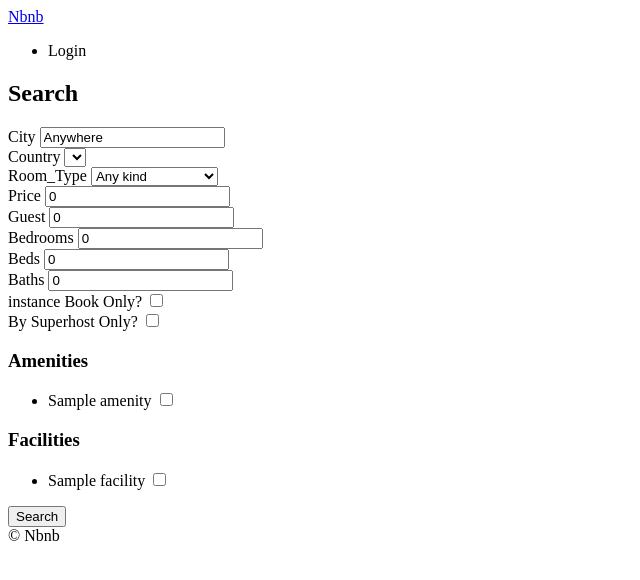
After one commit to wjdgodls7/airbnb-clone, a Django app: page /rooms/search/ in a window 1280 px wide. The commit adds this page. Shown: the top 580 px of the page, without its empty margins (0-640 px from the left). Run offline with Django 4.2, Linux system fonts and the light colour scheme; tables that the repository leaves empty hold one stand-in row (values such as "Sample post"); lists and menus that the app fills with data are empty.

Commit message:
add searching bar

```diff
--- a/config/urls.py
+++ b/config/urls.py
@@ -21,7 +21,7 @@ from django.conf.urls.static import static
 
 urlpatterns = [
     path("", include("core.urls", namespace="core")),
-    path("", include("core.urls", namespace="users")),
+    path("rooms/", include("rooms.urls", namespace="rooms")),
     path("admin/", admin.site.urls),
 ]
 
--- a/core/urls.py
+++ b/core/urls.py
@@ -5,5 +5,5 @@ from rooms import views as room_views
 app_name = "core"
 
 urlpatterns = [
-    path("", room_views.all_rooms, name="home")
+    path("", room_views.HomeView.as_view(), name="home")
     ]
--- a/rooms/models.py
+++ b/rooms/models.py
@@ -1,4 +1,5 @@
 from django.db import models
+from django.urls import reverse
 from core import models as core_models
 from django_countries.fields import CountryField
 
@@ -91,6 +92,9 @@ class Room(core_models.TimeStampModel):
         # self.city = self.city.title()
         super().save(*arg, **kwargs)
 
+    def get_absolute_url(self):
+        return reverse("rooms:detail", kwargs={"pk": self.pk})
+
     def total_rating(self):
         all_reviews = self.reviews.all()
         all_ratings = 0
--- /dev/null
+++ b/rooms/urls.py
@@ -0,0 +1,8 @@
+from django.urls import path
+from . import views
+
+app_name = "rooms"
+urlpatterns = [
+    path("<int:pk>", views.RoomDetail.as_view(), name="detail"),
+    path("search/", views.search, name="search"),
+]
--- a/rooms/views.py
+++ b/rooms/views.py
@@ -1,11 +1,60 @@
+from django.views.generic import ListView, DetailView
 from django.shortcuts import render
-from django.core.paginator import Paginator
+from django_countries import countries
 from . import models
 
 
-def all_rooms(request):
-    page = request.GET.get("page", 1)
-    room_list = models.Room.objects.all()
-    paginator = Paginator(room_list, 10, orphans=3)
-    rooms = paginator.page(int(page))
-    return render(request, "rooms/home.html", {"room": rooms})
+class HomeView(ListView):
+
+    """HomeView Definition"""
+
+    model = models.Room
+    paginate_by = 10
+    paginate_orphans = 5
+    ordering = "created"
+
+
+class RoomDetail(DetailView):
+
+    """RoomDetail Definition"""
+
+    model = models.Room
+
+
+def search(request):
+    city = request.GET.get("city", "Anywhere")
+    city = str.capitalize(city)
+    country = request.GET.get("country", "KR")
+    room_type = int(request.GET.get("room_type", 0))
+    price = int(request.GET.get("price", 0))
+    guest = int(request.GET.get("guest", 0))
+    bedrooms = int(request.GET.get("bedrooms", 0))
+    beds = int(request.GET.get("beds", 0))
+    baths = int(request.GET.get("baths", 0))
+    instant = request.GET.get("instant", False)
+    super_host = request.GET.get("super_host", False)
+    s_amenities = request.GET.getlist("amenities")
+    s_facilities = request.GET.getlist("facilities")
+    form = {
+        "city": city,
+        "s_room_type": room_type,
+        "s_country": country, "price": price,
+        "guest": guest, "bedrooms": bedrooms,
+        "beds": beds, "baths": baths,
+        "s_amenities": s_amenities,
+        "s_facilities": s_facilities,
+        "instant": instant,
+        "super_host": super_host
+        }
+
+    room_types = models.RoomType.objects.all()
+    amenities = models.Amenity.objects.all()
+    facilities = models.Facility.objects.all()
+    choices = {
+        "countries": countries,
+        "room_type": room_types,
+        "amenities": amenities,
+        "facilities": facilities
+        }
+
+    return render(request, "rooms/search.html", {**form, **choices})
--- a/templates/base.html
+++ b/templates/base.html
@@ -6,14 +6,20 @@
     <meta http-equiv="X-UA-Compatible" content="IE=edge">
     <meta name="viewport" content="width=device-width, initial-scale=1.0">
     <title>
-    {% block page_name %}{% endblock page_name %}| Nbnb
+        {% block page_title %}{% endblock page_title %}| Nbnb
     </title>
 </head>
 
 <body>
-    {% include "partials/header.html" %}
-
-    {% block content %}{% endblock  %}
+    <haeder>
+        {% include "partials/nav.html" %}
+        {% block search_bar %}
+        <form method="get" action="{% url "rooms:search" %}">
+            <input name="city" placeholder="Search by City">
+        </form>
+        {% endblock search_bar %}
+    </haeder>
+    {% block content %}{% endblock %}
 
     {% include "partials/footer.html" %}
 </body>
--- a/templates/partials/header.html
+++ b/templates/partials/nav.html
@@ -1,8 +1,6 @@
-<header>
-    <a href="/">Nbnb</a>
+    <a href="{% url "core:home" %}">Nbnb</a>
     <ul>
         <li>
             <a hre="#">Login</a>
         </li>
     </ul>
-</header>
--- /dev/null
+++ b/templates/rooms/404.html
@@ -0,0 +1,5 @@
+{% extends "base.html" %}
+
+{% block content %}
+<h1>Not Found</h1>
+{% endblock content %}
--- /dev/null
+++ b/templates/rooms/search.html
@@ -0,0 +1,116 @@
+{% extends "base.html" %}
+{% block page_title %}
+Not found
+{% endblock page_title %}
+{% block search_bar %}
+{% endblock search_bar %}
+
+{% block content %}
+<h2>Search</h2>
+<form method="get" action="{% url "rooms:search" %}">
+    <div>
+        <label for="city">City</label>
+        <input value={{city}} id="city" name="city" placeholder="Search by City">
+    </div>
+
+    <div>
+        <lable for="country">Country</label>
+        <select id="country" name="country">
+            {% for country in countries %}
+                <option value="{{country.code}}" {% if country.code == s_country %}selected{% endif %}>
+                {{country.name}}
+                </option>
+            {% endfor %}
+        </select>
+    </div>
+
+    <div>
+        <lable for="room_type">Room_Type</label>
+        <select id="room_type" name="room_type">
+            <option value="0" {% if s_room_type == 0 %}selected{% endif %}>
+            Any kind
+            </option>
+            {% for room_type in room_type %}
+                <option value="{{room_type.pk}}"{% if s_room_type == room_type.pk %}selected{% endif %}>
+                {{room_type.name}}
+                </option>
+            {% endfor %}
+        </select>
+    </div>
+
+    <div>
+        <lable for="price">Price</label>
+        <input value="{{price}}" type="number" name="price" id="price" placeholder="Price"/>
+    </div>
+
+    <div>
+        <lable for="guest">Guest</label>
+        <input value="{{guest}}" type="number" name="guest" id="guest" placeholder="Guest"/>
+    </div>
+
+    <div>
+        <lable for="bedrooms">Bedrooms</label>
+        <input value="{{bedrooms}}" type="number" name="bedrooms" id="bedrooms" placeholder="Bedrooms"/>
+    </div>
+
+    <div>
+        <lable for="beds">Beds</label>
+        <input value="{{beds}}" type="number" name="beds" id="beds" placeholder="Beds"/>
+    </div>
+
+    <div>
+        <lable for="baths">Baths</label>
+        <input value="{{baths}}" type="number" name="baths" id="baths" placeholder="Baths"/>
+    </div>
+
+    <div>
+        <lable for="instant">instance Book Only?</label>
+        <input type="checkbox" name="instant" id="instant"
+        {% if instant %}
+        checked
+        {% endif %}
+        />
+    </div>
+
+    <div>
+        <lable for="super_host">By Superhost Only?</label>
+        <input type="checkbox" name="super_host" id="super_host"
+        {% if super_host %}
+        checked
+        {% endif %}
+        />
+    </div>
+
+    <div>
+        <h3>Amenities</h3>
+        <ul>
+        {% for amenity in amenities %}
+            <li>
+                <label for="a_{{amenity.pk}}">{{amenity.name}}</label>
+                <input value={{amenity.pk}} id="a_{{amenity.pk}}" name="amenities" type="checkbox"
+                {% if amenity.pk|slugify in s_amenities %}
+                    checked
+                {% endif %}/>
+            </li>
+        {% endfor %}
+        </ul>
+    </div>
+
+    <div>
+        <h3>Facilities</h3>
+        <ul>
+        {% for facility in facilities %}
+            <li>
+                <label for="f_{{facility.pk}}">{{facility.name}}</label>
+                <input value={{facility.pk}} id="f_{{facility.pk}}" name="facilities" type="checkbox"
+                {% if facility.pk|slugify in s_facilities %}
+                    checked
+                {% endif %}/>
+            </li>
+        {% endfor %}
+        </ul>
+    </div>
+
+<button>Search</button>
+</form>
+{% endblock content %}
```
Also changed, not shown: templates/rooms/home.html (deleted, +0 -24 lines), templates/rooms/room_detail.html (added, +46 -0 lines), templates/rooms/room_list.html (added, +28 -0 lines).
